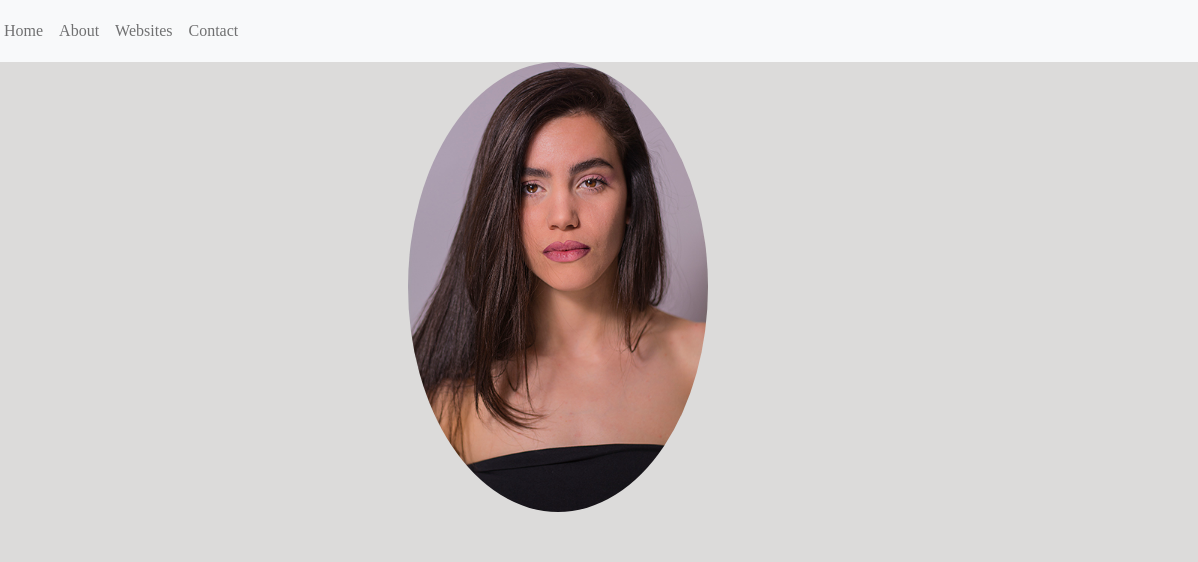
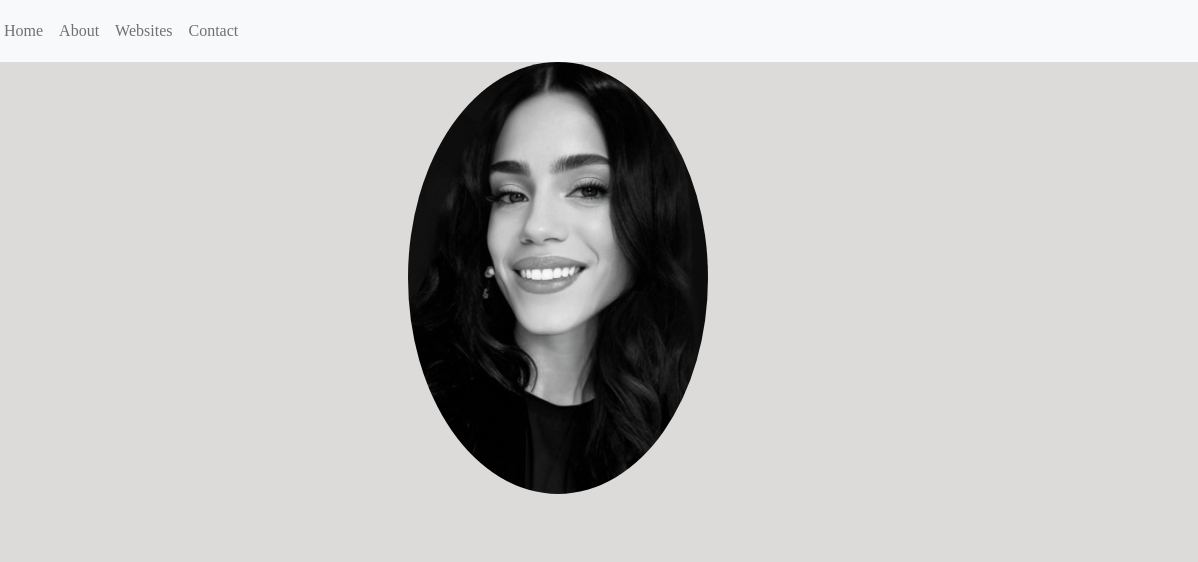
Before and after one commit to eljanaPalodhi/eljanapalodi-portfolio, a plain HTML site: page index.html in a window 1280 px wide. Shown: the top 562 px of the page, 82-1280 px from the left. Drawn offline with nearby package versions, Linux system fonts and the light colour scheme.

Commit message:
added photo

```diff
--- a/index.html
+++ b/index.html
@@ -72,7 +72,7 @@
     <div class="container">
       <section class="grid grid-2-columns">
         <div>
-          <img src="/img/cv.jpg" alt="myself" class="selfimage img-fluid" />
+          <img src="/img/me.JPG" alt="myself" class="selfimage img-fluid" />
         </div>
         <div>
           <h1>Hello I`m Eljana Palodhi</h1>
```
Also changed, not shown: img/cv.jpg (deleted), img/me.JPG (added), img/me.png (deleted).
